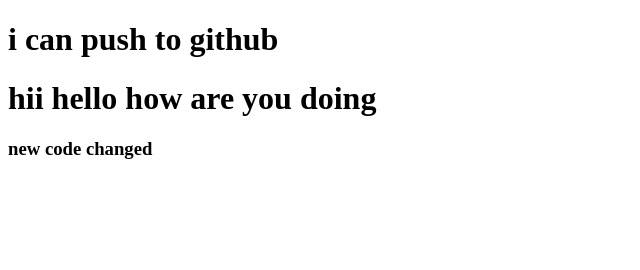
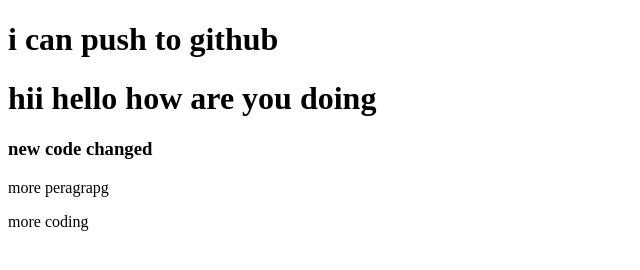
Before and after one commit to ALIM-IMRAN/my-second-repo, a plain HTML site: page index.html in a window 1280 px wide. Shown: the whole page, without its empty margins (0-640 px from the left). Drawn offline with Linux system fonts and the light colour scheme.

Commit message:
style added

```diff
--- a/index.html
+++ b/index.html
@@ -5,11 +5,14 @@
     <meta http-equiv="X-UA-Compatible" content="IE=edge">
     <meta name="viewport" content="width=device-width, initial-scale=1.0">
     <title>This is second repo</title>
+    <link rel="stylesheet" href="style.css">
 </head>
 <body>
     <h1>i can push to github</h1>
     <h1>hii hello how are you doing</h1>
     <h3>new code changed</h3>
+    <p>more peragrapg</p>
+    <p>more coding</p>
 
 </body>
 </html>
```
Also changed, not shown: style.css (added).
